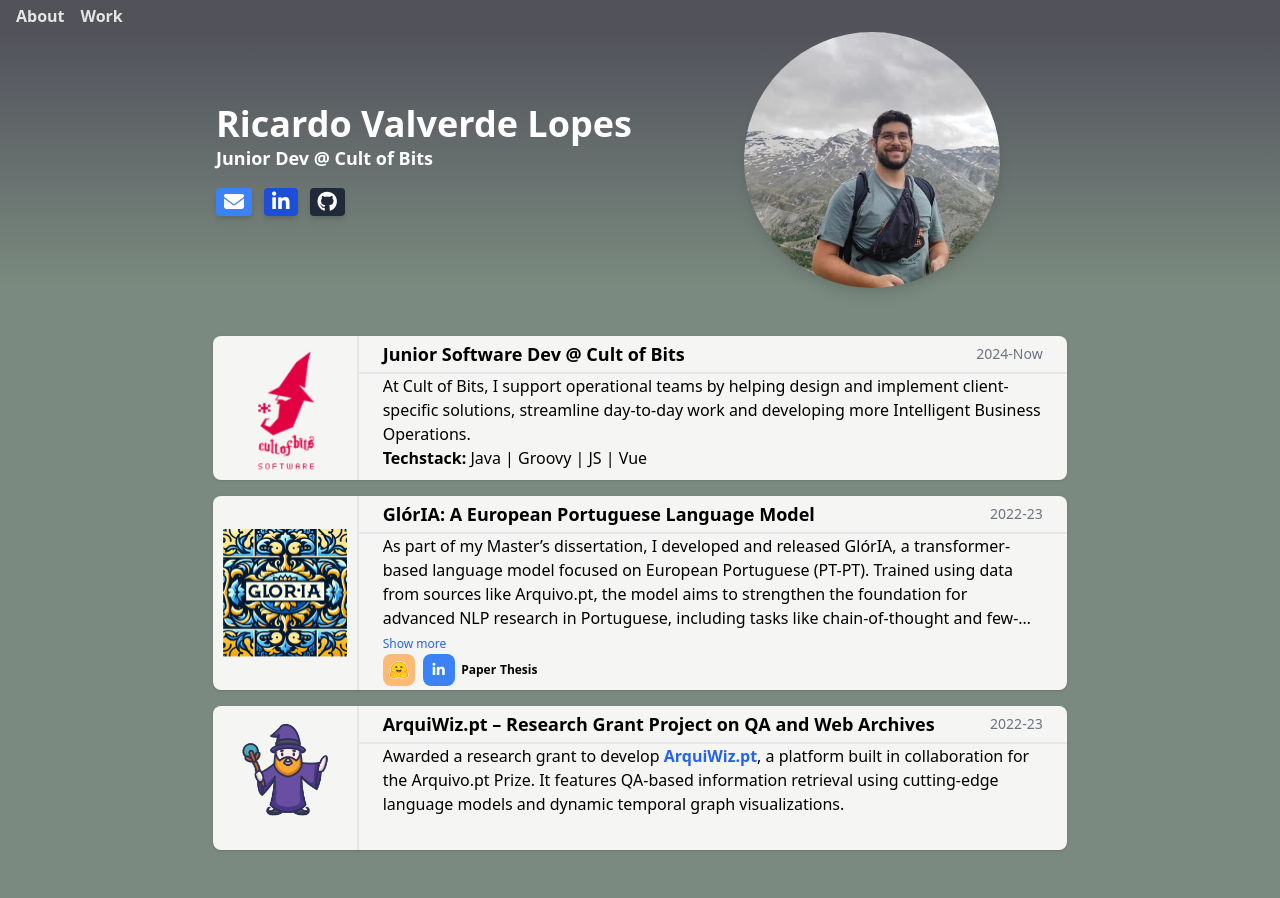
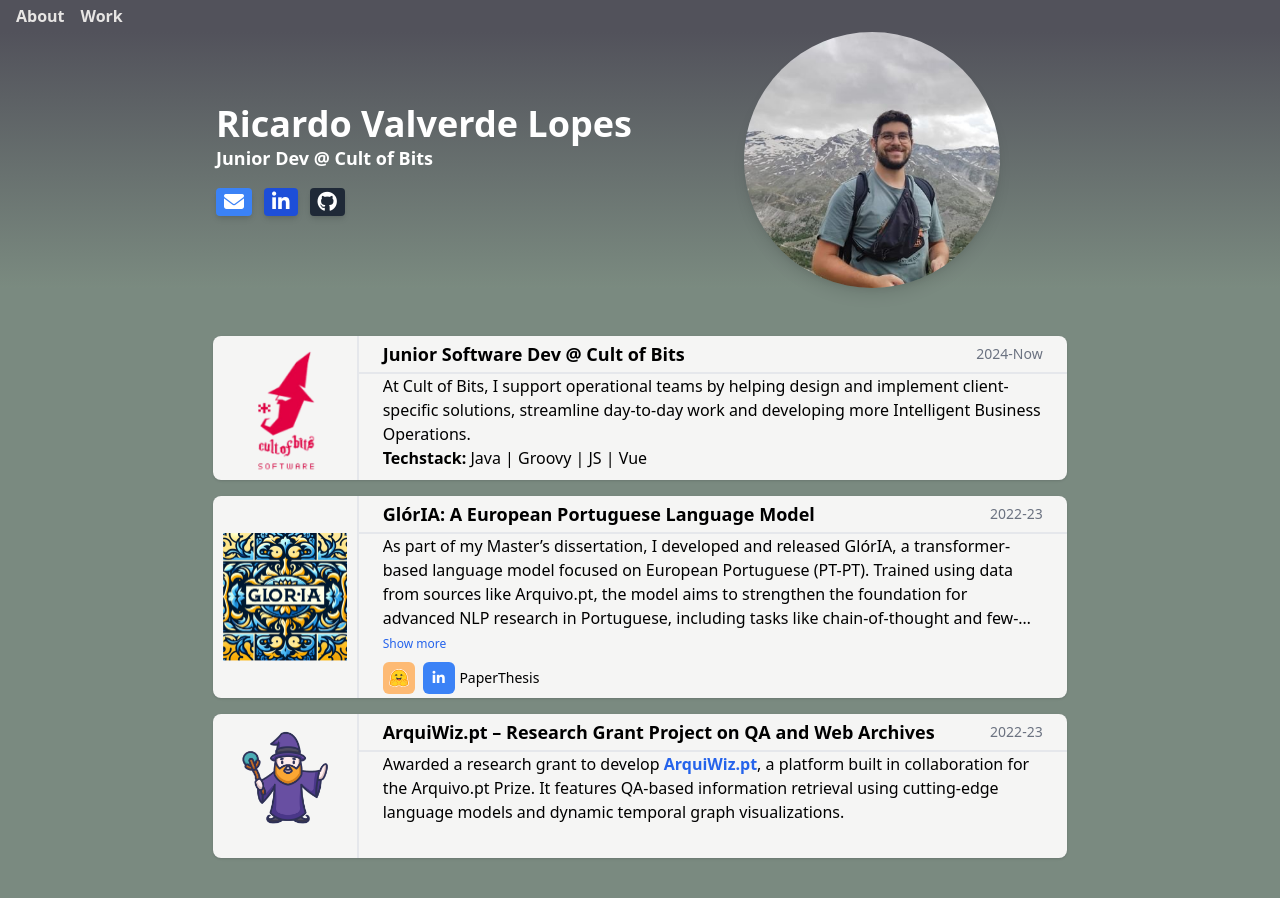
Before and after one commit to rvalgreen/rvalgreen.github.io, a Vue app: page /about in a window 1280 px wide. Shown: the top 898 px of the page. Built offline with nearby package versions, Linux system fonts and the light colour scheme.

Commit message:
more wip

```diff
--- a/src/views/ProjectEntry.vue
+++ b/src/views/ProjectEntry.vue
@@ -19,7 +19,7 @@
             </div>
 
 
-            <div class="text-sm sm:text-base px-2 sm:px-6">
+            <div class="text-sm sm:text-base px-2 sm:px-6 inline">
                 <div ref="descriptionContainer"
                     :class="showFullText ? '' : 'line-clamp-2 sm:line-clamp-3 lg:line-clamp-4'" v-html="description">
 
@@ -31,19 +31,23 @@
             </div>
 
             <!-- Bottom links -->
-            <div v-if="links.length > 0" class="px-2 sm:px-6 flex items-center text-sm sm:text-base gap-x-2 pb-1">
-                <div class="" v-for="(link, index) in links" :key="index">
+            <div v-if="links.length > 0" class="px-2 sm:px-6 flex items-center text-sm gap-x-2 pb-1 pt-2">
+                <div v-for="(link, index) in links" :key="index">
                     <a :href="link.href" target="_blank"
-                        class="flex items-center justify-center w-8 h-8 rounded-lg transition" :class="link.class"
-                        :aria-label="link.ariaLabel">
-                        <img v-if="link.imgSrc" :src="link.imgSrc" :alt="link.alt" class="w-6 h-6 object-contain" />
-                        <i v-else-if="link.iconClass" :class="link.iconClass + ' text-sm'"></i>
-                        <span v-else-if="link.text" class="font-semibold text-xs">
+                        class="flex items-center justify-center w-7 h-7 sm:w-8 sm:h-8 rounded-md transition"
+                        :class="link.class" :aria-label="link.ariaLabel">
+                        <img v-if="link.imgSrc" :src="link.imgSrc" :alt="link.alt"
+                            class="w-5 h-5 sm:w-6 sm:h-6 object-contain" />
+                        <i v-else-if="link.iconClass" :class="link.iconClass + ' text-xs sm:text-sm'"></i>
+                        <span v-else-if="link.text" class="font-medium text-xs sm:text-sm">
                             {{ link.text }}
                         </span>
                     </a>
                 </div>
             </div>
+
+
+
         </div>
 
     </div>
```
